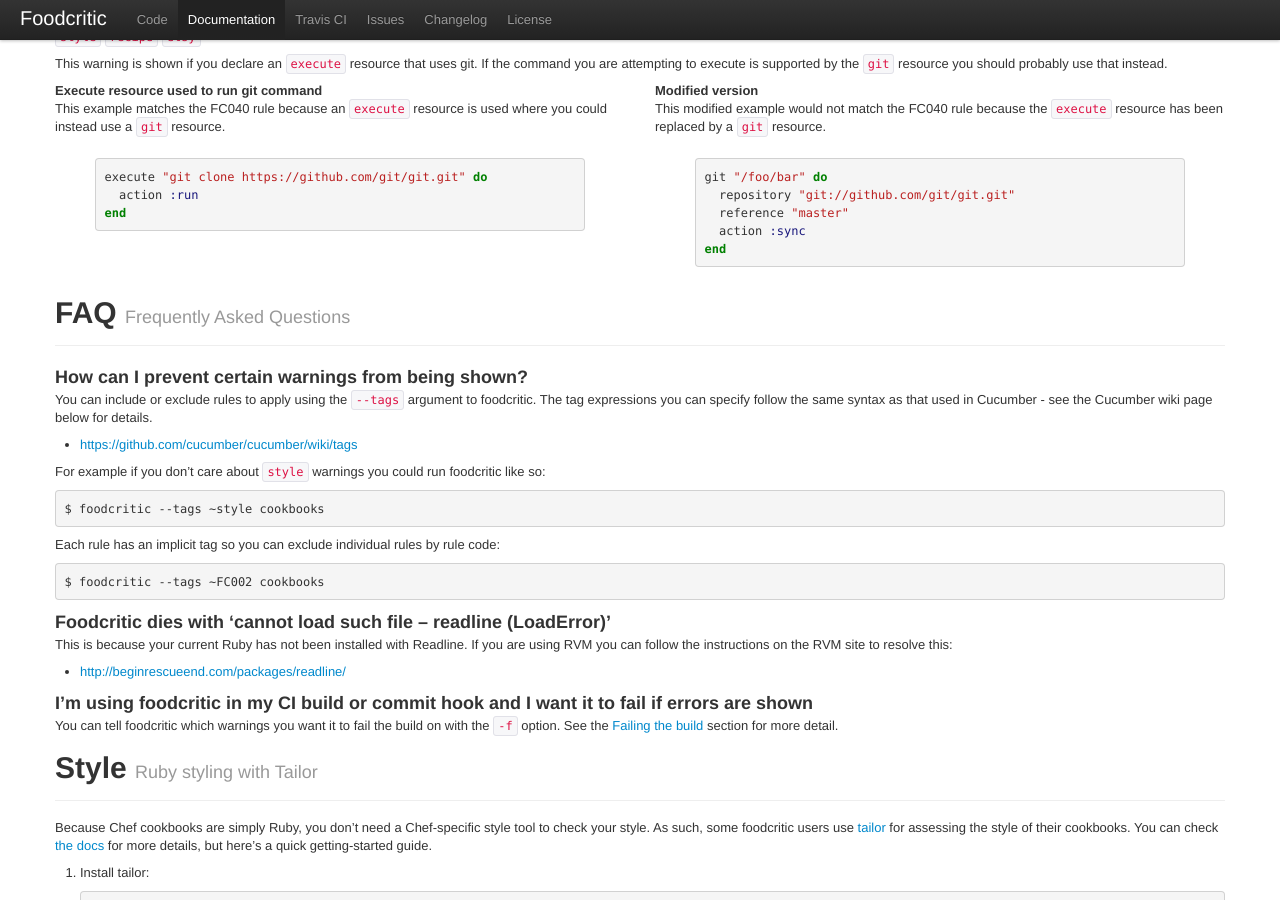
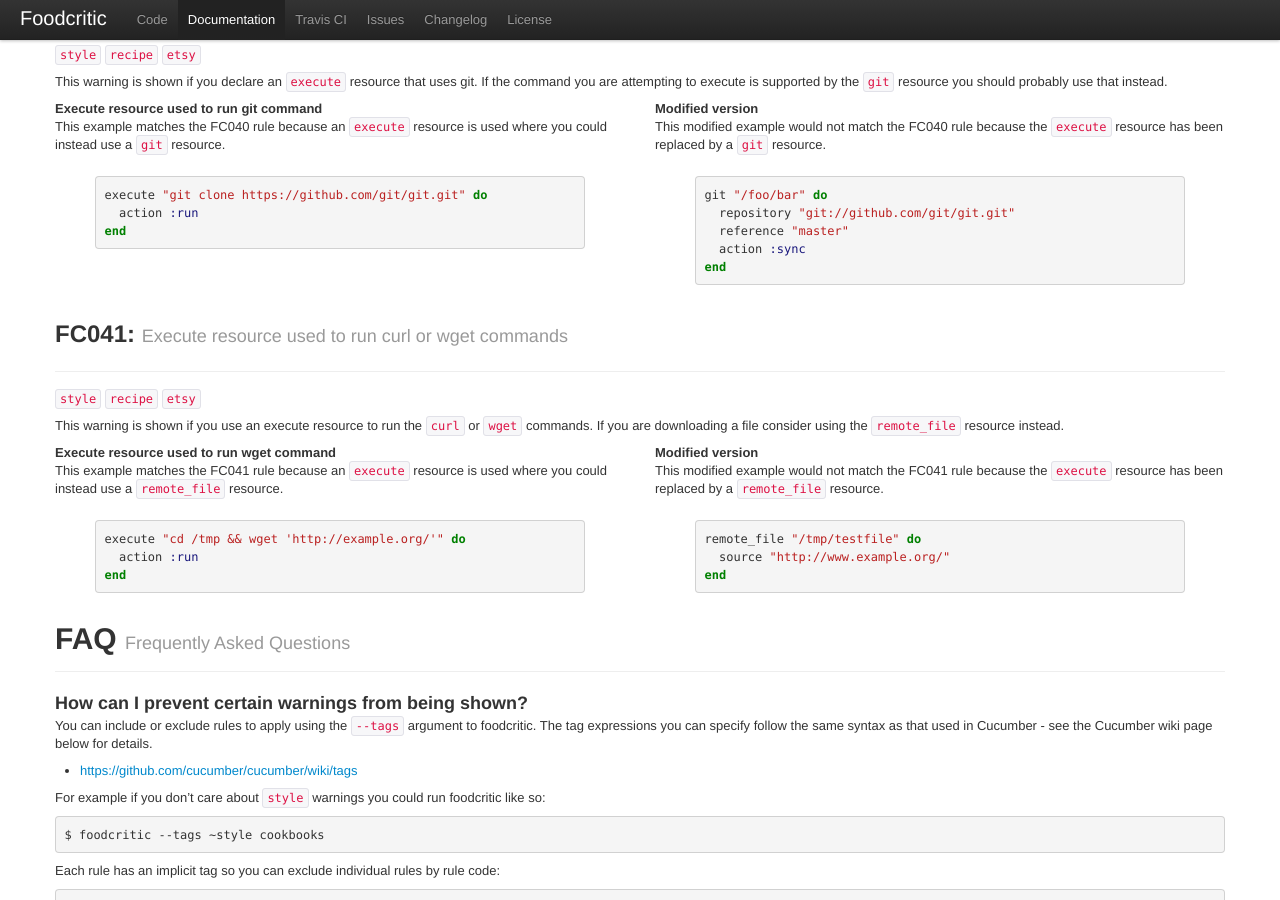
Before and after one commit to Foodcritic/foodcritic, a Jekyll site: the page built from index.html, in a window 1280 px wide and 900 px high, scrolled down 15621 px. Built offline with Jekyll 4.4.1, drawn with Linux system fonts in a browser that asks for light colours; some of the changed text lies outside the part shown.

Commit message:
FC041: Execute resource used to run curl or wget.

```diff
--- a/index.html
+++ b/index.html
@@ -1100,6 +1100,33 @@
             repository "git://github.com/git/git.git"
             reference "master"
             action :sync
+          end
+  - code: FC041
+    name: Execute resource used to run curl or wget commands
+    tags:
+      - style
+      - recipe
+      - etsy
+    summary: |
+      This warning is shown if you use an execute resource to run the `curl` or
+      `wget` commands. If you are downloading a file consider using the
+      `remote_file` resource instead.
+    examples:
+      - title: Execute resource used to run wget command
+        text: |
+          This example matches the FC041 rule because an `execute` resource is
+          used where you could instead use a `remote_file` resource.
+        code: |
+          execute "cd /tmp && wget 'http://example.org/'" do
+            action :run
+          end
+      - title: Modified version
+        text: |
+          This modified example would not match the FC041 rule because the
+          `execute` resource has been replaced by a `remote_file` resource.
+        code: |
+          remote_file "/tmp/testfile" do
+            source "http://www.example.org/"
           end
 
 api_methods:
```
